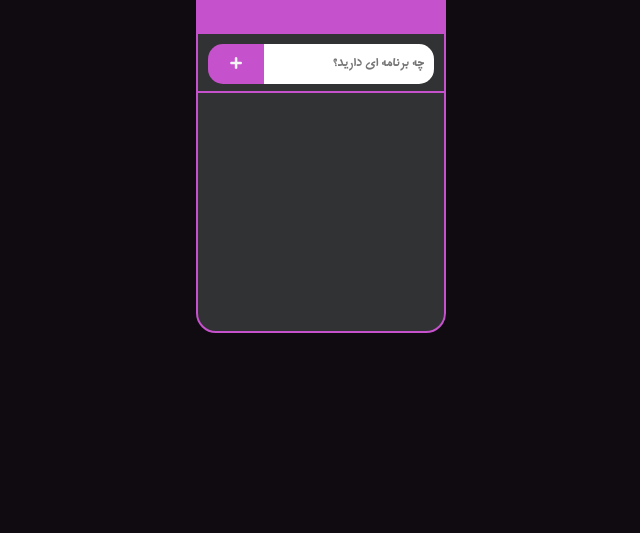
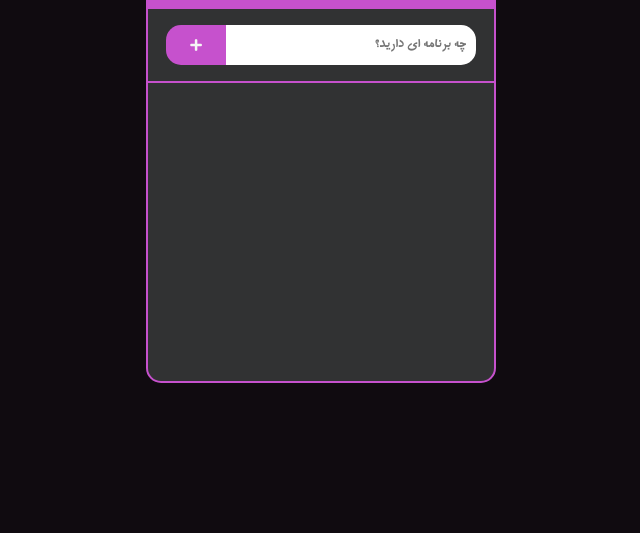
Before and after one commit to meysamminoo/ToDoApp, a plain HTML site: page index.html in a window 1280 px wide. Shown: the part 267-800 px from the top of the page, without its empty margins (319-959 px from the left). Drawn offline with Linux system fonts and the light colour scheme.

Commit message:
improve style

```diff
--- a/css/style.css
+++ b/css/style.css
@@ -6,22 +6,27 @@
   margin: 0;
   padding: 0;
   box-sizing: border-box;
-	direction: rtl;
   font-family: "2mehr";
 }
+html {
+  direction: rtl;
+  font-size: 62.5%;
+}
 body {
-	height: 100vh;
-	background:#100b10;
+  min-height: 100vh;
+  width: 100%;
+  min-width: 37.5rem;
+  background: #100b10;
   display: flex;
   justify-content: center;
   align-items: center;
 }
 .container {
-	width: 250px;
-	height: 400px;
+  width: 35rem;
+  height: 50rem;
   background: #313233;
-	border:none;
-	border-radius: 20px;
+  border: none;
+  border-radius: 1.5rem;
   display: flex;
   flex-direction: column;
   overflow: hidden;
@@ -35,55 +40,61 @@ body {
   display: flex;
   justify-content: center;
   align-items: center;
+  font-size: 2rem;
 }
 .addSection {
   width: 100%;
-	height:15%;
+  height: 15%;
   display: flex;
+  justify-content: center;
+  align-items: center;
   border-bottom: 2px solid #c651cd;
 }
 .taskInput {
-	margin:10px 10px 10px 0;
-	padding: 10px;
-	width: 180px;
-	height: 40px;
-	border:none;
+  margin: 1rem 1rem 1rem 0;
+  padding: 1rem;
+  width: 25rem;
+  height: 4rem;
+  border: none;
   outline: none;
   border-radius: 0 15px 15px 0;
 }
 .add {
-	width: 60px;
-	height: 40px;
-	margin: 10px 0 10px 10px;
+  width: 6rem;
+  height: 4rem;
+  margin: 1rem 0 1rem 1rem;
   background: #c651cd;
   color: #f5f5f5;
-	border:none;
+  border: none;
   outline: none;
-	border-radius: 15px 0 0 15px;
+  border-radius: 1.5rem 0 0 1.5rem;
   cursor: pointer;
   transition: all 0.5s ease-in-out;
 }
 .list {
   width: 100%;
   height: 60%;
-	padding: 0 10px 10px 10px;
+  padding: 0 1rem 1rem 1rem;
   overflow: hidden;
 }
 .taskContainer {
   border-bottom: 1px solid #c651cd;
-	padding: 10px 0;
+  padding: 1rem;
   color: #f5f5f5;
   display: flex;
   justify-content: space-between;
   align-items: center;
 }
 .task {
-	width: 170px;
+  width: 17rem;
+  font-size: 1.5rem;
 }
-i.fa-check, i.fa-trash-alt {
+i.fa-check,
+i.fa-trash-alt {
   opacity: 0;
   cursor: pointer;
   transition: all 0.5s ease-in-out;
+  font-size: 1.5rem;
 }
 i.fa-check:hover {
   color: #5eb670;
@@ -93,11 +104,11 @@ i.fa-trash-alt:hover {
 }
 i.fa-check:active {
   transform: translateY(3px);
-
 }
 i.fa-trash-alt:active {
   transform: translateY(3px);
 }
-.taskContainer:hover i.fa-check, .taskContainer:hover i.fa-trash-alt {
+.taskContainer:hover i.fa-check,
+.taskContainer:hover i.fa-trash-alt {
   opacity: 1;
 }
```
Lines whose indentation alone changed are shown as unchanged.
